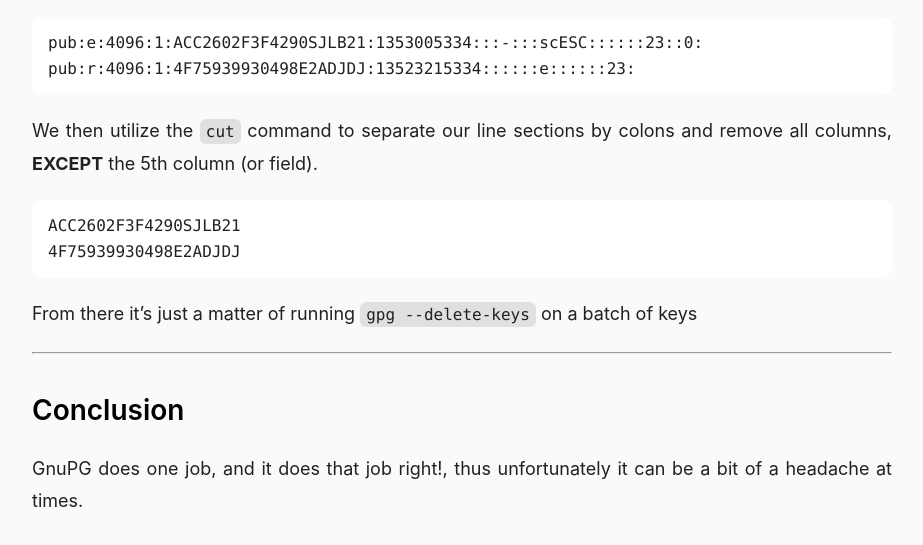
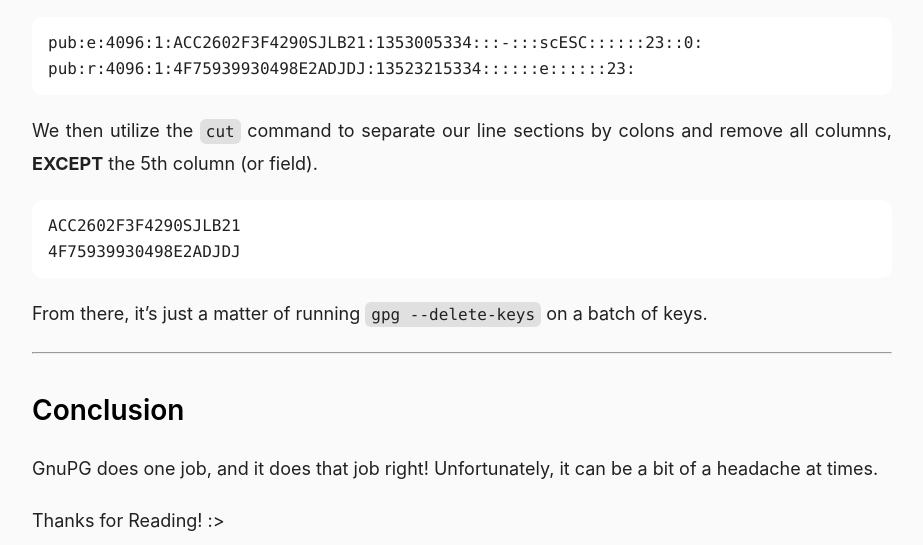
Before and after one commit to al-dot-exe/al-dot-exe.github.io, a plain HTML site: page posts/removing-expired-keys/index.html in a window 1280 px wide. Shown: the part 3272-3817 px from the top of the page, without its empty margins (178-1101 px from the left). Drawn offline with Linux system fonts and the light colour scheme.

Commit message:
Fixed typos

```diff
--- a/posts/removing-expired-keys/index.html
+++ b/posts/removing-expired-keys/index.html
@@ -276,7 +276,7 @@ into a &ldquo;machine parseable&rdquo; format.</p>
 </span></span></code></pre></div><p>We then utilize the <code>cut</code> command to separate our line sections by colons and remove all columns, <strong>EXCEPT</strong> the 5th column (or field).</p>
 <div class="highlight"><pre tabindex="0" style="background-color:#fff;-moz-tab-size:4;-o-tab-size:4;tab-size:4;"><code class="language-fallback" data-lang="fallback"><span style="display:flex;"><span>ACC2602F3F4290SJLB21
 </span></span><span style="display:flex;"><span>4F75939930498E2ADJDJ
-</span></span></code></pre></div><p>From there it&rsquo;s just a matter of running <code>gpg --delete-keys</code> on a batch of keys</p>
+</span></span></code></pre></div><p>From there, it&rsquo;s just a matter of running <code>gpg --delete-keys</code> on a batch of keys.</p>
 <hr>
 <h2 id="conclusion">
   Conclusion
@@ -284,7 +284,7 @@ into a &ldquo;machine parseable&rdquo; format.</p>
     <i class="fa fa-link" aria-hidden="true"></i>
   </a>
 </h2>
-<p>GnuPG does one job, and it does that job right!, thus unfortunately it can be a bit of a headache at times.</p>
+<p>GnuPG does one job, and it does that job right! Unfortunately, it can be a bit of a headache at times.</p>
 <p>Thanks for Reading! :&gt;</p>
 <p>&ndash; Al.exe</p>
 
```
